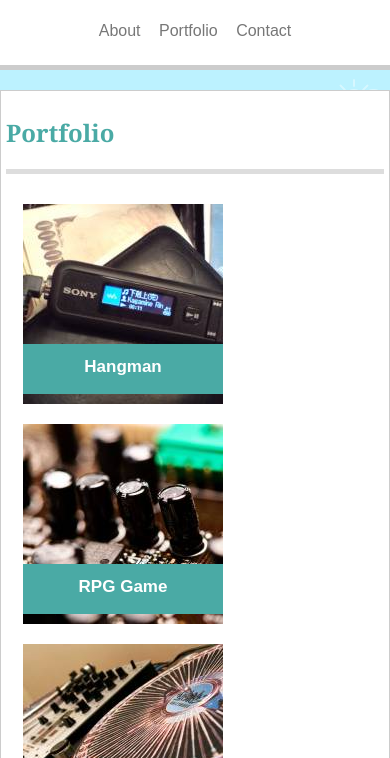
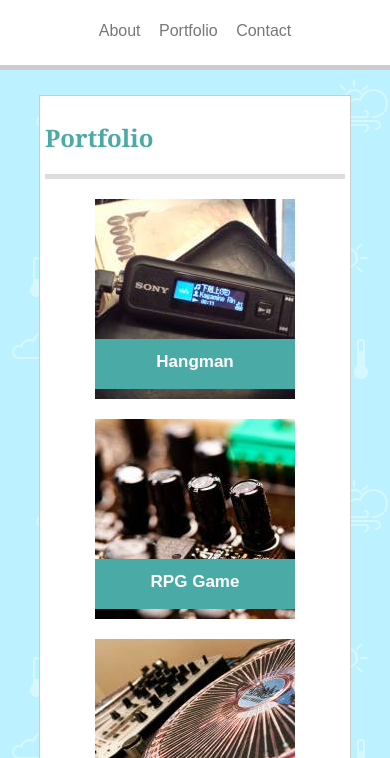
Before and after one commit to EricTC93/Responsive-Portfolio, a plain HTML site: page portfolio.html in a window 390 px wide. Shown: the part 86-844 px from the top of the page. Drawn offline with Linux system fonts and the light colour scheme.

Commit message:
align media for portfolio.html

```diff
--- a/assets/css/style.css
+++ b/assets/css/style.css
@@ -54,6 +54,7 @@ section {
 	margin: 5px 5px 5px 0px;
 	float: left;
 	border: 1px solid #cccccc;
+	overflow: auto;
 }
 
 section>img {
@@ -166,8 +167,12 @@ h5 {
 
 @media screen and (max-width: 980px) {
 
+	div.content {
+		max-width: 696px;
+	}
+
 	section {
-		margin: auto;
+
 	}
 
 	aside {
@@ -186,8 +191,8 @@ h5 {
 
 	div.left, div.right {
 		clear: both;
-		float: left;
-		margin: 10px;
+		float: none;
+		margin: 0px 100px 20px 100px;
 	}
 
 }
@@ -196,6 +201,7 @@ h5 {
 
 	section {
 		float: none;
+		margin: 5px auto;
 	}
 
 	div.left {
@@ -213,7 +219,9 @@ h5 {
 	}
 
 	aside {
+		float: none;
 		clear: both;
+		margin-left: 0px;
 	}
 
 }
@@ -233,10 +241,15 @@ h5 {
 		margin: auto;
 	}
 
+	section {
+		margin: 5px auto;
+		max-width: 300px;
+	}
+
 	div.left, div.right {
 		clear: both;
-		float: left;
-		margin: 10px;
+		float: none;
+		margin: 0px auto 20px auto;
 	}
 
 	aside {
--- a/portfolio.html
+++ b/portfolio.html
@@ -30,7 +30,7 @@
 
 			<h2> Portfolio </h2>
 
-			<div class="row">
+			<!-- <div class="row"> -->
 
 				<div class="left">
 
@@ -50,9 +50,9 @@
 						<img src="assets/images/rpgImg.jpg" alt="RPG" width="200" height="200">
 					</a>
 				</div>
-			</div>
+			<!-- </div> -->
 
-			<div class="row">
+			<!-- <div class="row"> -->
 
 				<div class="left">
 
@@ -72,9 +72,9 @@
 					</a>
 
 				</div>
-			</div>
+			<!-- </div> -->
 
-			<div class="row">
+			<!-- <div class="row"> -->
 
 				<div class="left">
 
@@ -84,7 +84,7 @@
 						<img src="assets/images/rpsImg.jpg" alt="rps" width="200" height="200">
 					</a>
 				</div>
-			</div>
+			<!-- </div> -->
 		</section>
 
 		<aside>
```
